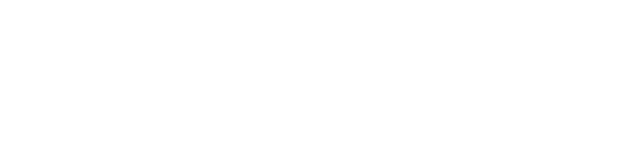
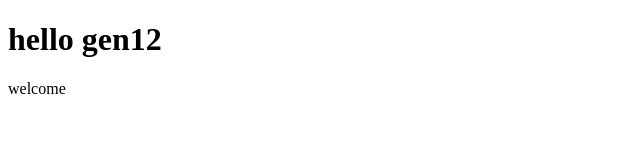
Before and after one commit to phengo/test, a plain HTML site: page index.html in a window 1280 px wide. Shown: the whole page, without its empty margins (0-640 px from the left). Drawn offline with Linux system fonts and the light colour scheme.

Commit message:
Add paragraph

```diff
--- a/index.html
+++ b/index.html
@@ -6,6 +6,7 @@
     <title>Document</title>
 </head>
 <body>
-
+    <h1>hello gen12</h1>
+    <p>welcome</p>
 </body>
 </html>
```
Also changed, not shown: 1 other file.
